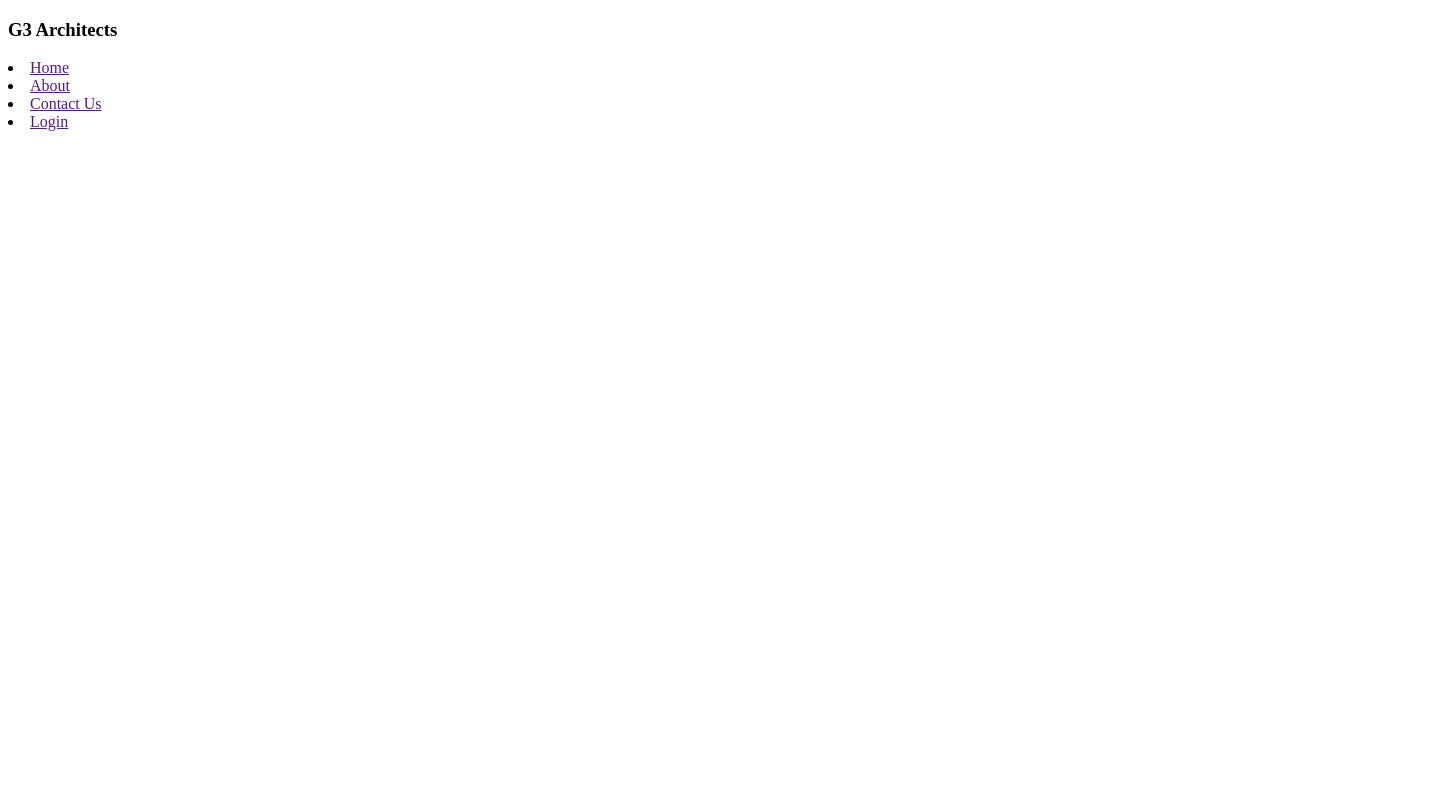
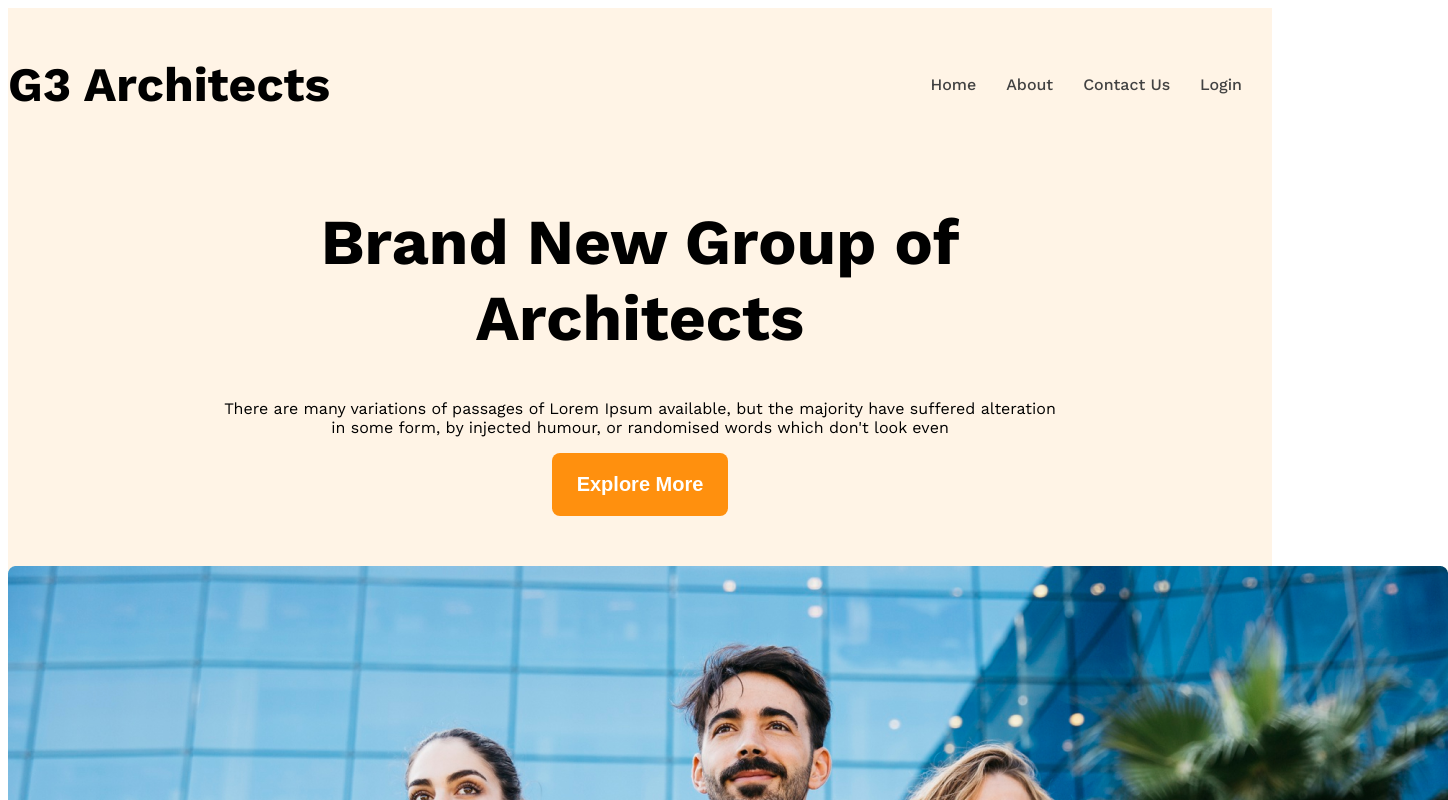
Before and after one commit to mrnaeem34/architects-project, a plain HTML site: page index.html in a window 1280 px wide. Shown: the top 800 px of the page, 1448 px wide, since content can reach past the window. Drawn offline with nearby package versions, Linux system fonts and the light colour scheme.

Commit message:
added index.html

```diff
--- a/index.html
+++ b/index.html
@@ -6,15 +6,28 @@
     <title>Architect Website</title>
     <link rel="stylesheet" href="styles/style.css">
 </head>
-<body>
-    <header>
-         <nav class="navbar">
+<body class="work-sans-font">
+    <header class="bg-light">
+         <nav class="navbar disply-flex">
             <h3 class="brand">G3 Architects</h3>
-             <li class="nav-item"><a href="" class="nav-link">Home </a></li>
-            <li class="nav-item"><a href="" class="nav-link">About</a></li>
-            <li class="nav-item"><a href="" class="nav-link">Contact Us</a></li>
-            <li class="nav-item"><a href="" class="nav-link">Login</a></li>
+             <ul class="nav-links disply-flex">
+                <li class="nav-item"><a href="" class="nav-link text-gray">Home </a></li>
+               <li class="nav-item"><a href="" class="nav-link text-gray">About</a></li>
+               <li class="nav-item"><a href="" class="nav-link text-gray">Contact Us</a></li>
+            <li class="nav-item"><a href="" class="nav-link text-gray">Login</a></li>
+             </ul>
          </nav>
+         <div class="banner">
+             <div class="banner-content">
+                <h1 class="banner-title">
+                Brand New Group of Architects
+                 </h1>
+              <p class="banner-description">There are many variations of passages of Lorem Ipsum available, but the majority have suffered alteration in some form, by injected humour, or randomised words which don't look even</p>
+            <button class="btn-primary">Explore More</button>
+             </div>
+                <img src="images/banner.png" alt="">
+              </div>
+         </div>
     </header>
     <main>
 
--- a/styles/style.css
+++ b/styles/style.css
@@ -0,0 +1,69 @@
+@import url('https://fonts.googleapis.com/css2?family=Work+Sans:ital,wght@0,100..900;1,100..900&display=swap');
+
+.work-sans-font{
+  font-family: "Work Sans", sans-serif;
+  font-optical-sizing: auto;
+  font-weight: 400;
+  font-style: normal;
+}
+
+/* shared stytle */
+.disply-flex{
+    display: flex;
+}
+/* dark 02 */
+.text-gray{
+    color: #424242;
+}
+/* dark 03 */
+.text-light-gray{
+color: #727272;
+}
+.bg-light{
+    background-color:rgba(255, 144, 14, 0.10) ;
+}
+.btn-primary{
+    color: white;
+    background-color: #FF900E;
+    padding: 20px 25px;
+    font-size: 1.25rem;
+    font-weight: 600;
+    border-radius: 8px;
+    border: none;
+}
+/* header style */
+
+/* navbar releted style */
+.navbar{
+  justify-content: space-between;
+  align-items: center;
+}
+.brand{
+    font-weight: 700;
+    font-size: 3rem;
+}
+.nav-item{
+    list-style: none;
+    margin-right: 30px;
+}
+.nav-link{
+    text-decoration: none;
+    font-weight: 500;
+    align-items: center;
+    justify-content: space-between;
+}
+.navbar, .banner{
+    max-width: 1440px;
+    margin: 0 auto;
+}
+/* banner releted  */
+.banner-content{
+    max-width: 850px;
+    margin: 0 auto;
+    text-align: center;
+    margin-bottom: 50px;
+}
+.banner-title{
+    font-weight: 700;
+    font-size: 4rem;
+}
```
